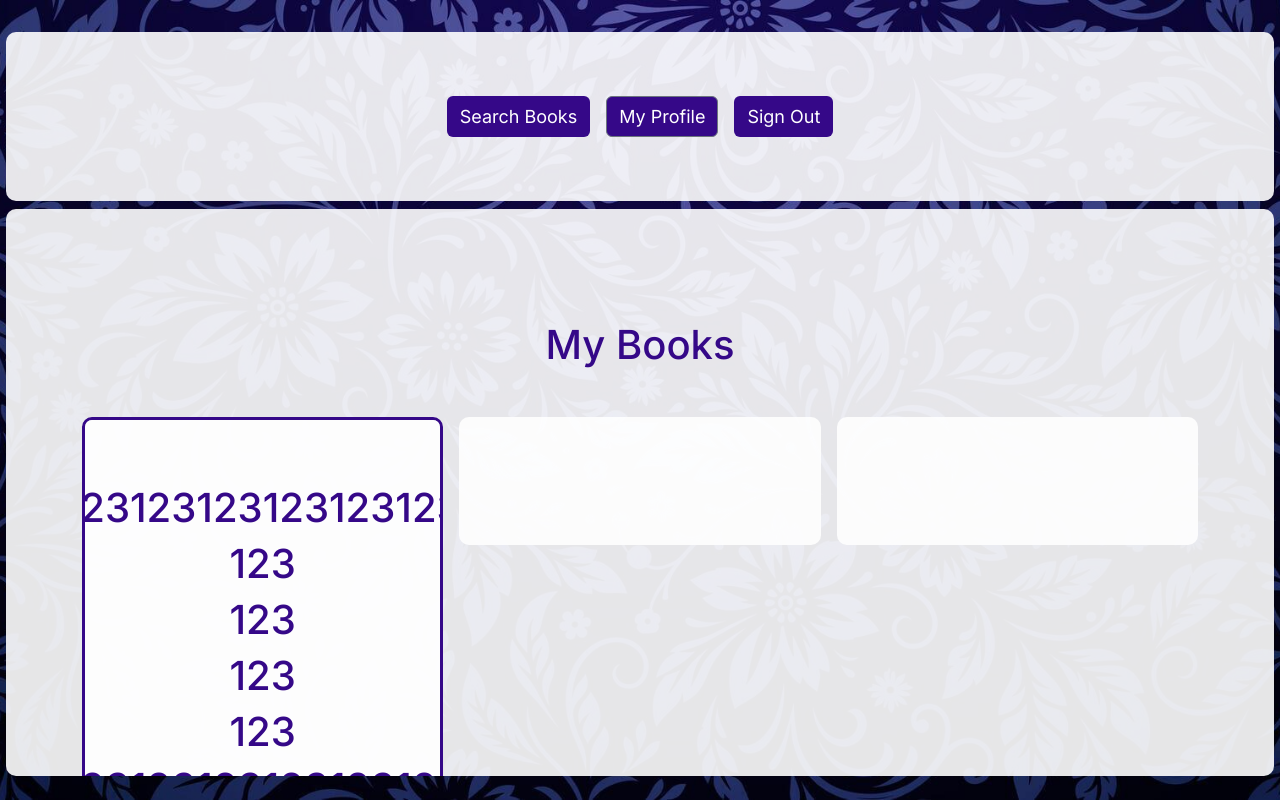
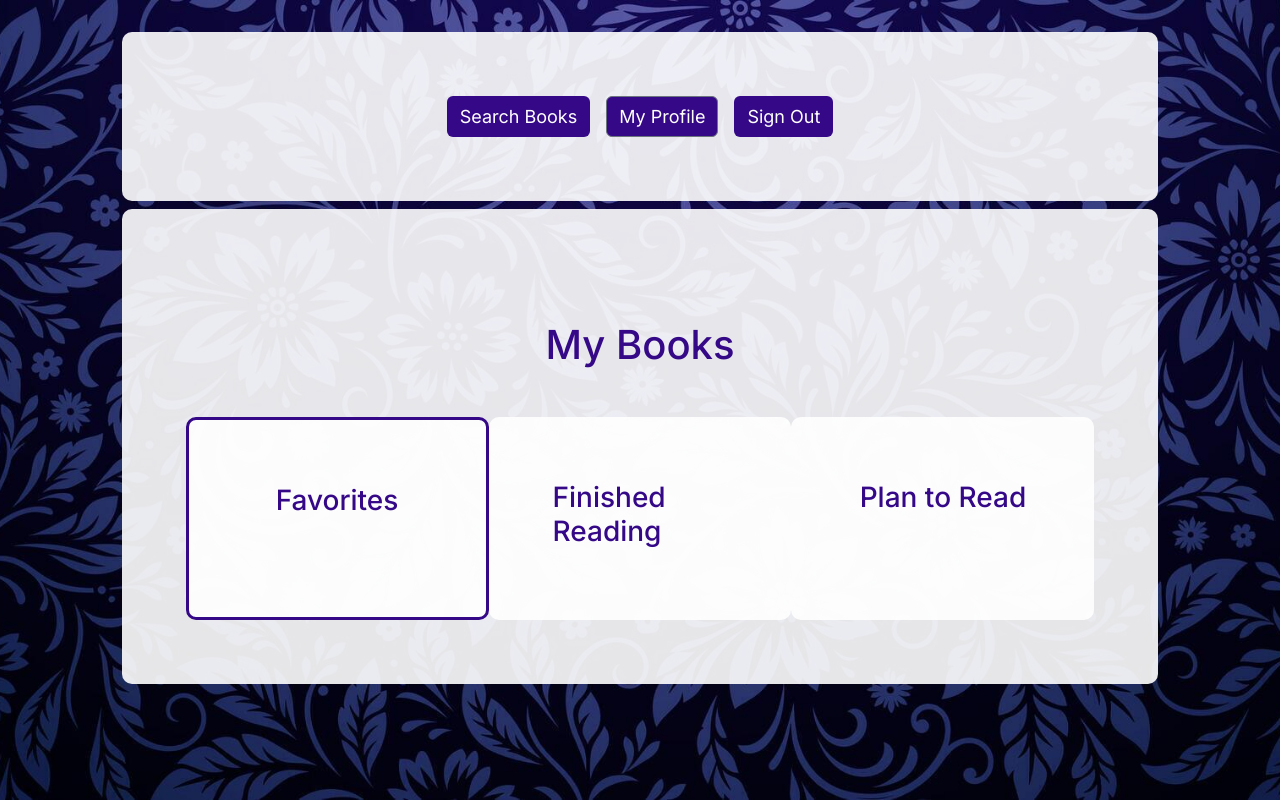
Before and after one commit to kristijanH1998/bookworm, a React (Vite) app in the folder BookWorm/: page /my-books in a window 1280 px wide. Built offline with nearby package versions, Linux system fonts and the light colour scheme.

Commit message:
listBookCard component created for lists of favorites, books already read, and wishlist; style changes to My Books page; successful initial rendering of list of favorite books achieved by requesting data from backend /fav-books endpoint and displaying it in first column

```diff
--- a/BookWorm/src/Home.tsx
+++ b/BookWorm/src/Home.tsx
@@ -2,7 +2,7 @@ import { Link, useNavigate } from 'react-router-dom';
 import axios from 'axios'
 import React from 'react';
 import { useState, useEffect } from "react";
-import BookCard from "./elementaryComponents/bookCard.tsx"
+import BookCard from "./elementaryComponents/bookCard.tsx";
 // import google from "@googleapis/books"
 // var books = require("@googleapis/books")
 // import books from "@googleapis/books"
--- a/BookWorm/src/MyBooks.tsx
+++ b/BookWorm/src/MyBooks.tsx
@@ -1,11 +1,13 @@
 import { Link, useNavigate } from 'react-router-dom';
-import { useState } from 'react';
+import { useState, useEffect } from 'react';
 import axios from 'axios'
 import React from 'react';
+import ListBookCard from "./elementaryComponents/listBookCard.tsx";
 
 export default function MyBooks() {
 
     const [jwt, setJwt] = useState<string | null>("");
+    const [favoriteList, setFavoriteList] = useState<object[]>([]);
 
     function acquireJwt () {
         if(localStorage.getItem("jwt")) {
@@ -18,6 +20,31 @@ export default function MyBooks() {
         }
     }
 
+    useEffect(() => {
+        acquireJwt();
+    },[])
+
+    useEffect(() => {
+        if(jwt) {
+            console.log(jwt)
+            axios
+                .get("http://localhost:3000/fav-books", {headers: {"authorization": "Bearer " + jwt}/*, params: {page: page * 10} */})
+                .then((res) => {
+                    if (res.data.success) {
+                        // console.log(res.data.data)
+                        // console.log(typeof res.data.data.items)
+                        setFavoriteList(res.data.data)
+                        // console.log(favoriteList)
+                    }
+                })
+                .catch((error) => {
+                    console.log(error.response.data.error)
+                });
+        }
+        // console.log(page)
+
+    }, [jwt])
+
     const navigate = useNavigate();
     const goToPage = (event: any) => {
         event.preventDefault();
@@ -26,8 +53,8 @@ export default function MyBooks() {
         console.log(event.target.id)
         let page = "";
         switch(event.target.id) {
-            case "myBooksBtn":
-                page = "my-books";
+            case "searchBooksBtn":
+                page = "home";
                 navigate("/" + page);
                 break;
             case "myProfileBtn":
@@ -66,32 +93,28 @@ export default function MyBooks() {
             <form className="d-flex flex-column align-items-center">
                 <h1 className="my-5">My Books</h1>
                 <div className="container">
-                    <div className="row gx-3">
-                        <div className="col-4">
-                            <div style={{borderColor: "#350888", borderStyle: "solid"}} className="d-flex flex-column align-items-center myCol">
-                                <h1>123123123123123123123123123123123123</h1>
-                                <h1>123</h1>
-                                <h1>123</h1>
-                                <h1>123</h1>
-                                <h1>123</h1>
-                                <h1>123123123123123123123123123123123123</h1>
-                                <h1>123</h1>
-                                <h1>123</h1>
-                                <h1>123</h1>
-                                <h1>123</h1>
-                                <h1>123123123123123123123123123123123123</h1>
-                                <h1>123</h1>
-                                <h1>123</h1>
-                                <h1>123</h1>
-                                <h1>123</h1>
+                    <div className="row">
+                            <div style={{borderColor: "#350888", borderStyle: "solid"}} className="d-flex flex-column align-items-center myCol col-4">
+                                <h3>Favorites</h3>
+                                {typeof favoriteList == 'undefined' ? <h5>No favorites</h5> : favoriteList.map(book =>
+                                    <ListBookCard
+                                        key={book['book_id'] ? book['book_id'] : undefined}
+                                        title={book['title'] ? book['title'] : "N/A"}
+                                        author={book['author'] ? book['author'] : "N/A"}
+                                        publisher={book['publisher'] ? book['publisher'] : "N/A"}
+                                        yearPublished={book['year'] ? book['year'] : "N/A"}
+                                        thumbnail={book['thumbnail']}
+                                        industryID={book['identifier'] ? book['identifier'] : "N/A"}>
+                                    </ListBookCard>)}
                             </div>
-                        </div>
-                        <div className="col-4">
-                            <div className="d-flex flex-column align-items-center myCol"></div>
-                        </div>
-                        <div className="col-4">
-                            <div className="d-flex flex-column align-items-center myCol"></div>
-                        </div>
+
+                            <div className="d-flex flex-column align-items-center myCol col-4">
+                                <h3>Finished Reading</h3>
+                            </div>
+
+                            <div className="d-flex flex-column align-items-center myCol col-4">
+                                <h3>Plan to Read</h3>
+                            </div>
                     </div>
                 </div>
             </form>
--- /dev/null
+++ b/BookWorm/src/elementaryComponents/listBookCard.tsx
@@ -0,0 +1,22 @@
+import React from "react";
+
+export default function ListBookCard(props: any) {
+    return(
+        <div className="card mb-3 mt-3" style={{width: "650px", height: "350px"}}>
+            <div className="row g-0 overflow-auto">
+                <div className="col-md-4" style={{height: "85%"}}>
+                    <img src={props.thumbnail} className="img-fluid rounded-start sticky-top w-100 h-100" alt="..."/>
+                </div>
+                <div className="col-md-8 overflow-auto" style={{height: "85%"}}>
+                    <div className="card-body h-100">
+                        <h2 className="card-title">{props.title}</h2>
+                        <h4 className="card-text">{props.author}</h4>
+                        <p className="card-text"><small className="text-body-secondary">Publisher: {props.publisher}</small></p>
+                        <p className="card-text"><small className="text-body-secondary">Year: {props.yearPublished}</small></p>
+                        <p className="card-text"><small className="text-body-secondary">Identifier: {props.industryID}</small></p>
+                    </div>
+                </div>
+            </div>
+        </div>
+    )
+}
--- a/BookWorm/src/index.css
+++ b/BookWorm/src/index.css
@@ -29,7 +29,7 @@ form {
     overflow: scroll;
 }
 
-h1 {
+h1, h3 {
     color: #350888;
 }
 
@@ -38,7 +38,5 @@ h1 {
     background-color: rgb(255 255 255 / 90%);
     border-radius: 10px;
     padding: 4rem;
-    max-height: 85vh;
-    max-width: 100vw;
     overflow: scroll;
 }
```
